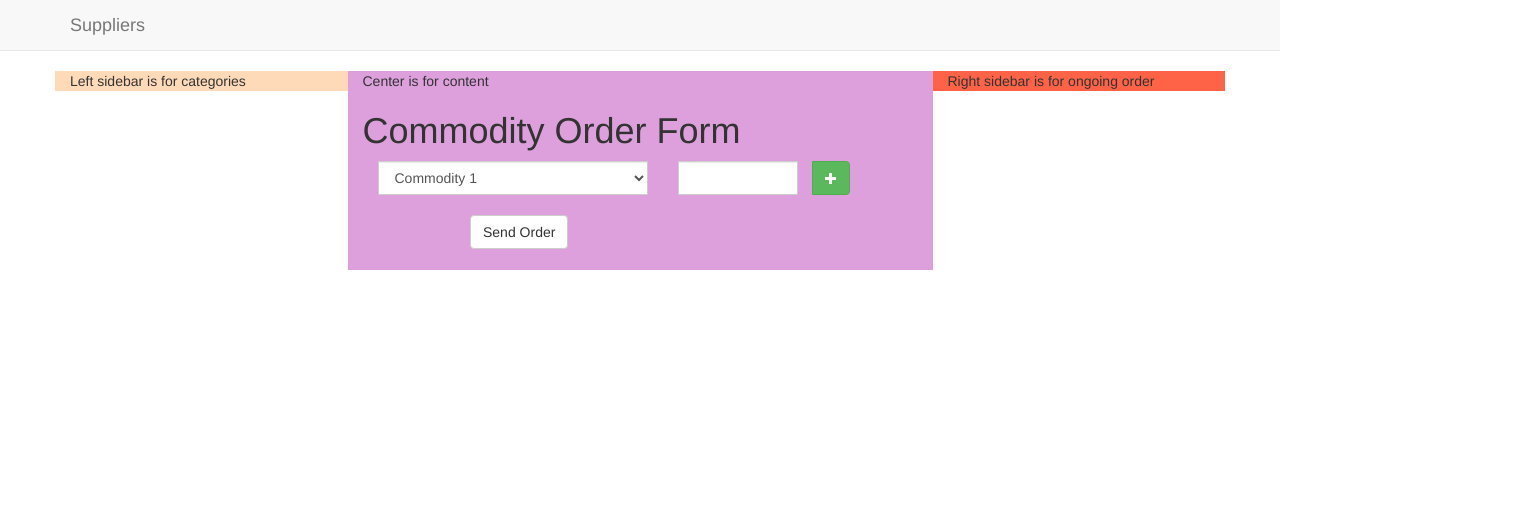
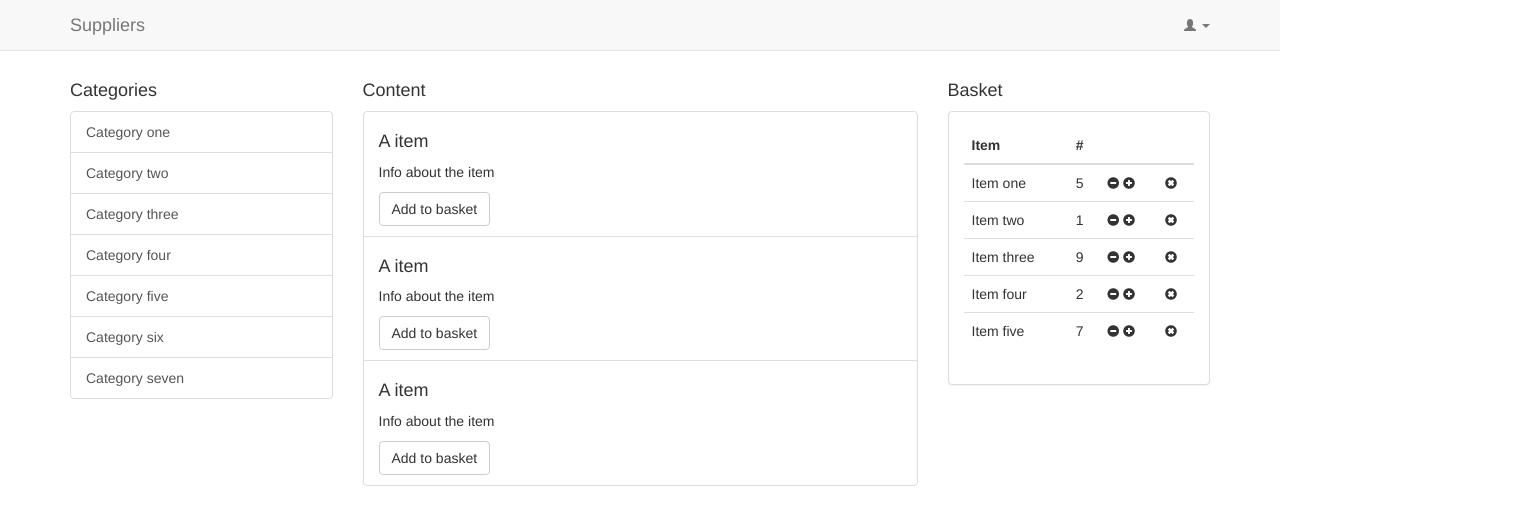
Before and after one commit to DanielGJohnsen/Suppliers, a plain HTML site: page index.html in a window 1280 px wide. Shown: the whole page, 1533 px wide, since content can reach past the window. Drawn offline with Linux system fonts and the light colour scheme.

Commit message:
Updatetd index.html

```diff
--- a/index.html
+++ b/index.html
@@ -12,18 +12,58 @@
     <nav class="navbar navbar-default navbar-static-top">
       <div class="container">
         <a class="navbar-brand" href="#">Suppliers</a>
+        <ul class="nav navbar-nav navbar-right">
+        <li class="dropdown">
+          <a href="#" class="dropdown-toggle" data-toggle="dropdown" role="button" aria-haspopup="true" aria-expanded="false"><span class="glyphicon glyphicon-user" aria-lable="Profile"></span> <span class="caret"></span></a>
+          <ul class="dropdown-menu">
+            <li><a href="#">Action</a></li>
+            <li><a href="#">Another action</a></li>
+            <li><a href="#">Something else here</a></li>
+            <li role="separator" class="divider"></li>
+            <li><a href="#">Log out</a></li>
+          </ul>
+        </li>
+      </ul>
       </div>
     </nav>
     <div class="container">
       <div class="row">
-        <div class="col-xs-12 col-sm-3" style="background-color:peachpuff">
-          Left sidebar is for categories
+        <div class="col-xs-12 col-sm-3">
+          <h4>Categories</h4>
+          <div class="list-grpup">
+            <button type="button" class="list-group-item">Category one</button>
+            <button type="button" class="list-group-item">Category two</button>
+            <button type="button" class="list-group-item">Category three</button>
+            <button type="button" class="list-group-item">Category four</button>
+            <button type="button" class="list-group-item">Category five</button>
+            <button type="button" class="list-group-item">Category six</button>
+            <button type="button" class="list-group-item">Category seven</button>
+          </div>
         </div>
 
-        <div class="col-xs-12 col-sm-6" style="background-color:plum">
-          Center is for content
+        <div class="col-xs-12 col-sm-6">
+          <h4>Content</h4>
+          <div class="list-group">
+            <li class="list-group-item">
+              <h4>A item</h4>
+              <p> Info about the item </p>
+              <button class="btn btn-default">Add to basket</button>
+            </li>
+            <li class="list-group-item">
+              <h4>A item</h4>
+              <p> Info about the item </p>
+              <button class="btn btn-default">Add to basket</button>
+            </li>
+            <li class="list-group-item">
+              <h4>A item</h4>
+              <p> Info about the item </p>
+              <button class="btn btn-default">Add to basket</button>
+            </li>
 
-	  <h1>Commodity Order Form</h1>
+          </div>
+
+
+      	  <!--<h1>Commodity Order Form</h1>
       	  <div class="container">
       	    <div class="row">
       	      <div class="control-group" id="fields">
@@ -60,12 +100,73 @@
       	      <button type="submit" class="btn btn-default">Send Order</button>
       	    </div>
       	  </div>
-	  <br> <br>
+      	  <br> <br>-->
 
       	</div>
 
-        <div class="col-xs-12 col-sm-3" style="background-color:tomato">
-          Right sidebar is for ongoing order
+        <div class="col-xs-12 col-sm-3">
+          <h4>Basket</h4>
+          <div class="panel panel-default">
+            <div class="panel-body">
+              <table class="table table-hover">
+                <thead>
+                  <tr>
+                    <th>Item</th>
+                    <th>#</th>
+                    <th></th>
+                    <th></th>
+                  </tr>
+                </thead>
+                <tbody>
+                  <tr>
+                    <td>Item one</td>
+                    <td>5</td>
+                    <td>
+                      <span class="glyphicon glyphicon-minus-sign" aria-hidden="true"></span>
+                      <span class="glyphicon glyphicon-plus-sign" aria-hidden="true"></span>
+                    </td>
+                    <td><span class="glyphicon glyphicon-remove-sign" aria-hidden="true"></span></td>
+                  </tr>
+                  <tr>
+                    <td>Item two</td>
+                    <td>1</td>
+                    <td>
+                      <span class="glyphicon glyphicon-minus-sign" aria-hidden="true"></span>
+                      <span class="glyphicon glyphicon-plus-sign" aria-hidden="true"></span>
+                    </td>
+                    <td><span class="glyphicon glyphicon-remove-sign" aria-hidden="true"></span></td>
+                  </tr>
+                  <tr>
+                    <td>Item three</td>
+                    <td>9</td>
+                    <td>
+                      <span class="glyphicon glyphicon-minus-sign" aria-hidden="true"></span>
+                      <span class="glyphicon glyphicon-plus-sign" aria-hidden="true"></span>
+                    </td>
+                    <td><span class="glyphicon glyphicon-remove-sign" aria-hidden="true"></span></td>
+                  </tr>
+                  <tr>
+                    <td>Item four</td>
+                    <td>2</td>
+                    <td>
+                      <span class="glyphicon glyphicon-minus-sign" aria-hidden="true"></span>
+                      <span class="glyphicon glyphicon-plus-sign" aria-hidden="true"></span>
+                    </td>
+                    <td><span class="glyphicon glyphicon-remove-sign" aria-hidden="true"></span></td>
+                  </tr>
+                  <tr>
+                    <td>Item five</td>
+                    <td>7</td>
+                    <td>
+                      <span class="glyphicon glyphicon-minus-sign" aria-hidden="true"></span>
+                      <span class="glyphicon glyphicon-plus-sign" aria-hidden="true"></span>
+                    </td>
+                    <td><span class="glyphicon glyphicon-remove-sign" aria-hidden="true"></span></td>
+                  </tr>
+                </tbody>
+              </table>
+            </div>
+          </div>
         </div>
       </div>
     </div>
```
Lines whose indentation alone changed are shown as unchanged.
